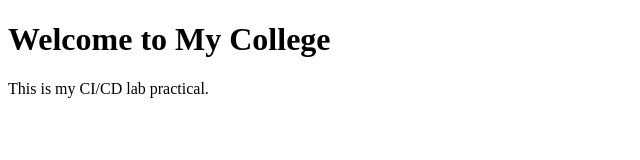
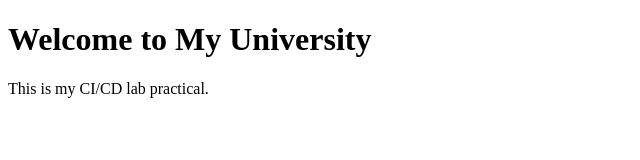
Before and after one commit to 2403a52264-debug/ci-cd, a plain HTML site: page index.html in a window 1280 px wide. Shown: the whole page, without its empty margins (0-640 px from the left). Drawn offline with Linux system fonts and the light colour scheme.

Commit message:
Change heading from 'College' to 'University'

```diff
--- a/index.html
+++ b/index.html
@@ -4,7 +4,7 @@
     <title>My College Website</title>
 </head>
 <body>
-    <h1>Welcome to My College</h1>
+    <h1>Welcome to My University</h1>
     <p>This is my CI/CD lab practical.</p>
 </body>
 </html>
```
